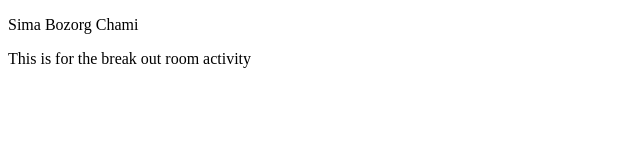
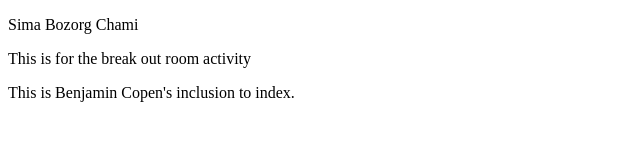
Before and after one commit to simachami/Breakout-Room-Activity, a plain HTML site: page index.html in a window 1280 px wide. Shown: the whole page, without its empty margins (0-640 px from the left). Drawn offline with Linux system fonts and the light colour scheme.

Commit message:
Included my name, Benjamin

```diff
--- a/index.html
+++ b/index.html
@@ -8,5 +8,6 @@
 <body>
     <p>Sima Bozorg Chami</p>
     <p>This is for the break out room activity</p>
+    <p>This is Benjamin Copen's inclusion to index.</p>
 </body>
 </html>
```
